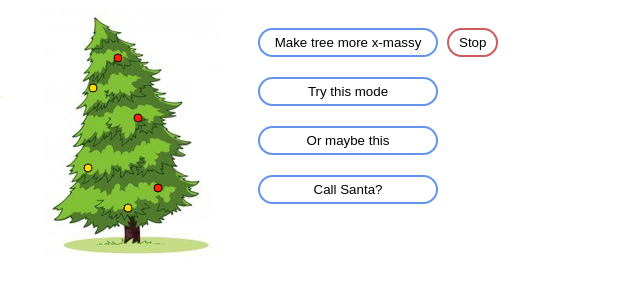
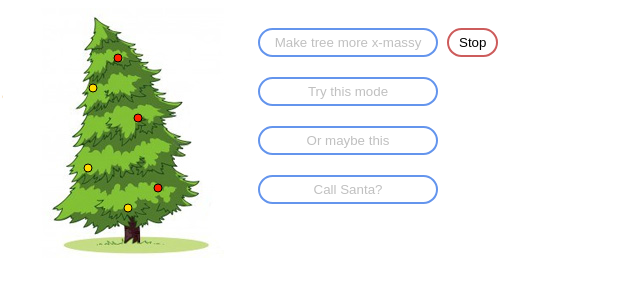
Before and after one commit to HannaBorodina/HannaBorodina.github.io, a plain HTML site: page index.html in a window 1280 px wide. Both pictures are taken after a click on the button "Make tree more x-massy". Shown: the whole page, without its empty margins (0-640 px from the left). Drawn offline with Linux system fonts and the light colour scheme.

Commit message:
style for disabled btn

```diff
--- a/style.css
+++ b/style.css
@@ -28,6 +28,11 @@ svg {
 .start:focus {
     outline: none;
 }
+.start:disabled {
+    color: #c0c0c0;
+    background-color: #ffffff;
+}
+
 .stop:hover {
     background: mistyrose;
 }
```
